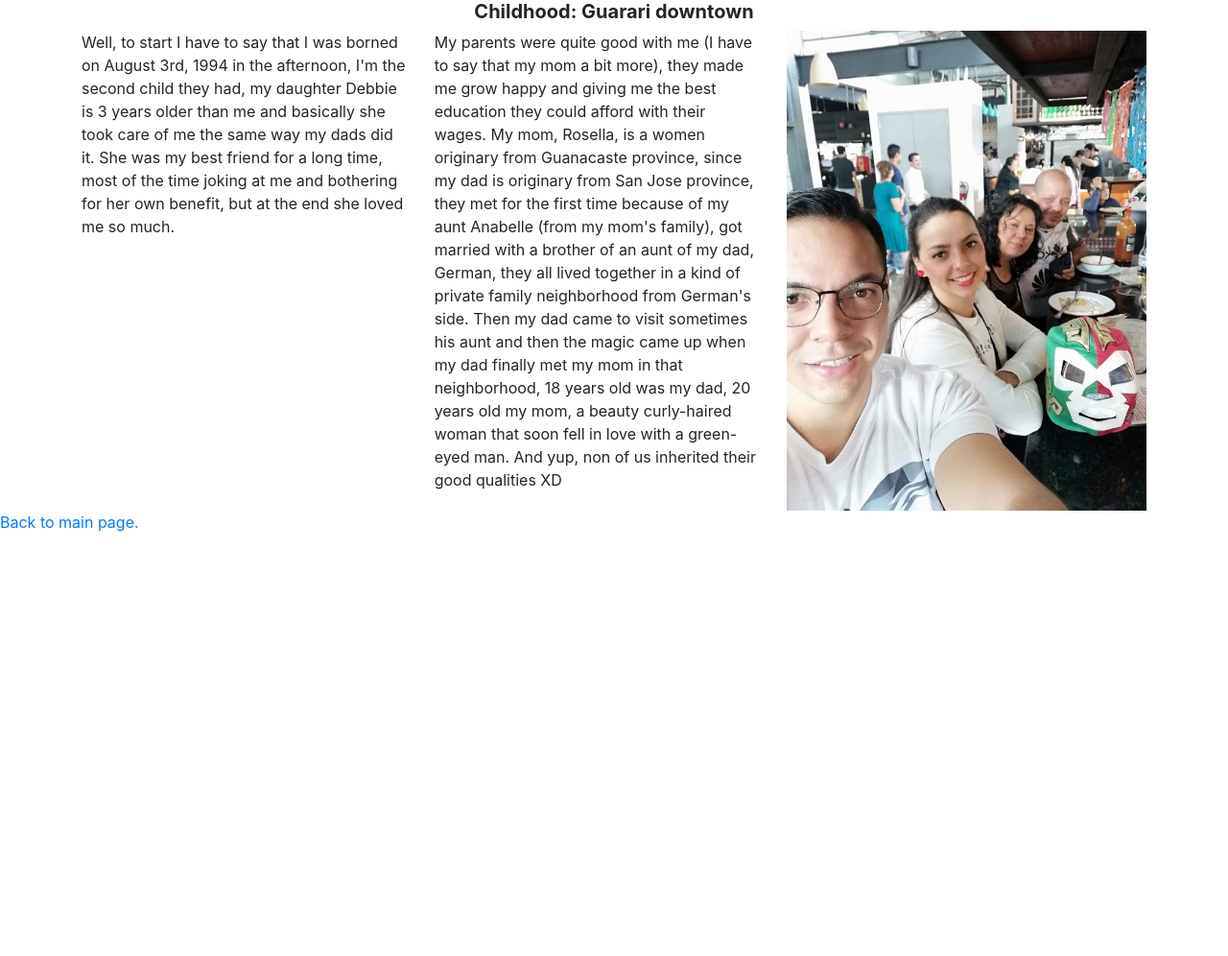
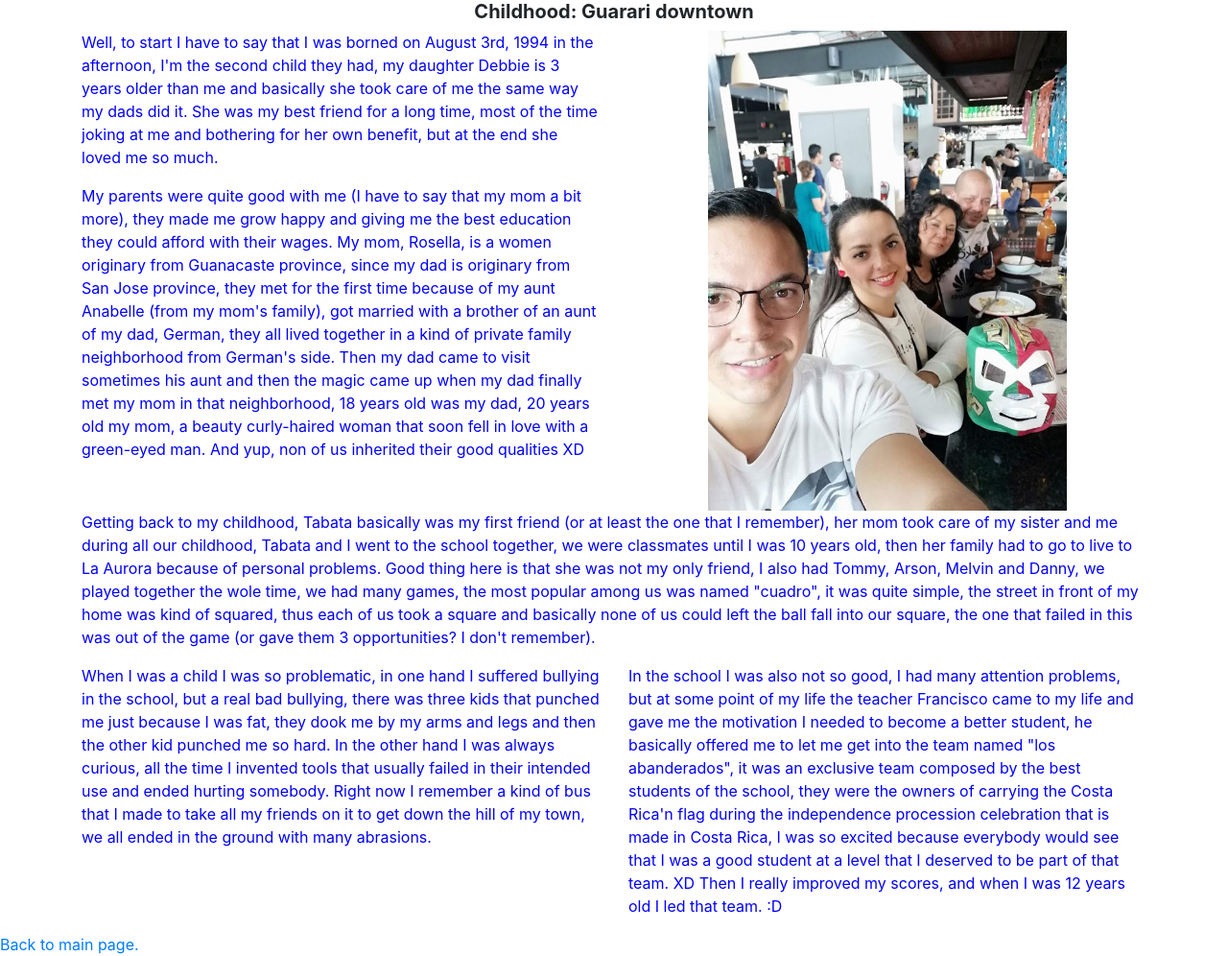
Before and after one commit to trejkev/My_First_Webpage, a plain HTML site: page childhood.html in a window 1280 px wide. Shown: the whole page at 96% size. Before the commit the page ends 800 px from the top, so only its background shows below. Drawn offline with nearby package versions, Linux system fonts and the light colour scheme.

Commit message:
childhood story ended

```diff
--- a/childhood.html
+++ b/childhood.html
@@ -11,13 +11,15 @@
     <div class="container">
       <div class="row">
         <div class="col">
+          <p>
             Well, to start I have to say that I was borned on August 3rd, 1994 in the afternoon,
             I'm the second child they had, my daughter Debbie is 3 years older than me and
             basically she took care of me the same way my dads did it. She was my best friend for
             a long time, most of the time joking at me and bothering for her own benefit, but at
             the end she loved me so much.
-        </div>
-        <div class="col">
+          </p>
+
+          <p>
             My parents were quite good with me (I have to say that my mom a bit more), they made
             me grow happy and giving me the best education they could afford with their wages.
             My mom, Rosella, is a women originary from Guanacaste province, since my dad is
@@ -28,9 +30,50 @@
             dad finally met my mom in that neighborhood, 18 years old was my dad, 20 years old my
             mom, a beauty curly-haired woman that soon fell in love with a green-eyed man. And yup,
             non of us inherited their good qualities XD
+          </p>
         </div>
         <div class="col">
           <img src="Family.jpg" height="500px" class="center">
+        </div>
+      </div>
+      <div class="row">
+        <div class="col">
+          <p>
+            Getting back to my childhood, Tabata basically was my first friend (or at least the one
+            that I remember), her mom took care of my sister and me during all our childhood, Tabata
+            and I went to the school together, we were classmates until I was 10 years old, then her
+            family had to go to live to La Aurora because of personal problems. Good thing here is
+            that she was not my only friend, I also had Tommy, Arson, Melvin and Danny, we played
+            together the wole time, we had many games, the most popular among us was named "cuadro",
+            it was quite simple, the street in front of my home was kind of squared, thus each of us
+            took a square and basically none of us could left the ball fall into our square, the one
+            that failed in this was out of the game (or gave them 3 opportunities? I don't remember).
+          </p>
+        </div>
+      </div>
+      <div class="row">
+        <div class="col">
+          <p>
+            When I was a child I was so problematic, in one hand I suffered bullying in the school,
+            but a real bad bullying, there was three kids that punched me just because I was fat,
+            they dook me by my arms and legs and then the other kid punched me so hard. In the other
+            hand I was always curious, all the time I invented tools that usually failed in their
+            intended use and ended hurting somebody. Right now I remember a kind of bus that I made
+            to take all my friends on it to get down the hill of my town, we all ended in the ground
+            with many abrasions.
+          </p>
+        </div>
+        <div class="col">
+          <p>
+            In the school I was also not so good, I had many attention problems, but at some point
+            of my life the teacher Francisco came to my life and gave me the motivation I needed to
+            become a better student, he basically offered me to let me get into the team named "los
+            abanderados", it was an exclusive team composed by the best students of the school, they
+            were the owners of carrying the Costa Rica'n flag during the independence procession
+            celebration that is made in Costa Rica, I was so excited because everybody would see that
+            I was a good student at a level that I deserved to be part of that team. XD Then I really
+            improved my scores, and when I was 12 years old I led that team. :D
+          </p>
         </div>
       </div>
     </div>
```
Lines whose indentation alone changed are shown as unchanged.
